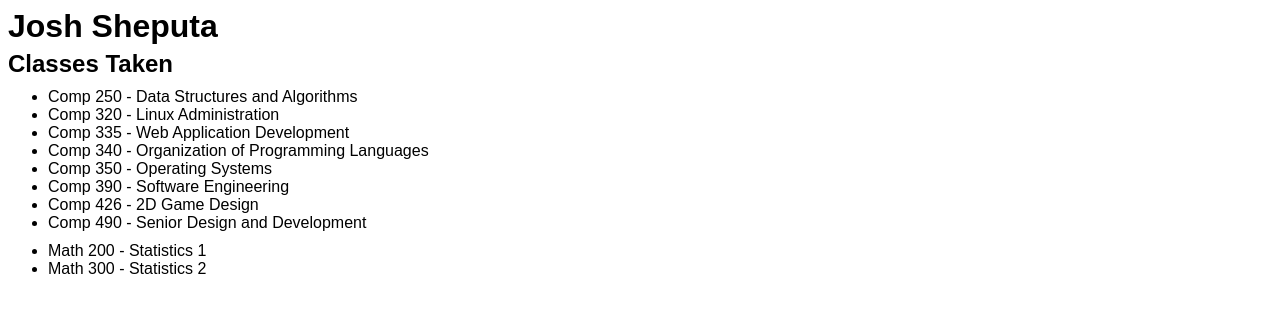
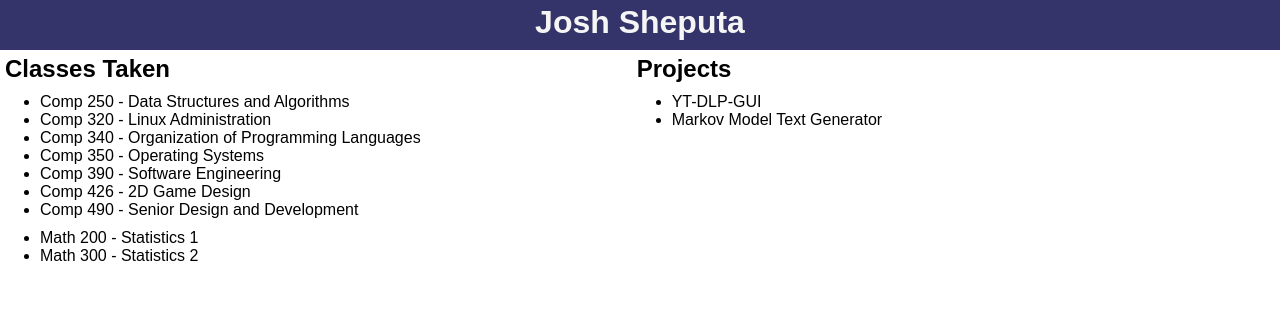
Before and after one commit to Teknicallity/teknicallity.github.io, a plain HTML site: page index.html in a window 1280 px wide. Drawn offline with Linux system fonts and the light colour scheme.

Commit message:
Added projects section

```diff
--- a/index.html
+++ b/index.html
@@ -6,12 +6,16 @@
         <link rel="stylesheet" href="stylesheets/index.css">
     </head>
     <body>
+        <div class="main-header">
             <h1>Josh Sheputa</h1>
+        </div>
+        <div class="main-content">
+            <div class="classes-taken">
                 <h2>Classes Taken</h2>
                 <ul>
                     <li>Comp 250 - Data Structures and Algorithms</li>
                     <li>Comp 320 - Linux Administration</li>
-            <li>Comp 335 - Web Application Development</li>
+                    <!-- <li>Comp 335 - Web Application Development</li> -->
                     <li>Comp 340 - Organization of Programming Languages</li>
                     <li>Comp 350 - Operating Systems</li>
                     <li>Comp 390 - Software Engineering</li>
@@ -22,5 +26,14 @@
                     <li>Math 200 - Statistics 1</li>
                     <li>Math 300 - Statistics 2</li>
                 </ul>
+            </div>
+            <div class="projects">
+                <h2>Projects</h2>
+                <ul>
+                    <li>YT-DLP-GUI</li>
+                    <li>Markov Model Text Generator</li>
+                </ul>
+            </div>
+        </div>
     </body>
 </html>
--- a/stylesheets/index.css
+++ b/stylesheets/index.css
@@ -1,15 +1,35 @@
 body{
     font-family: Arial, Helvetica, sans-serif;
+    margin: 0px;
+}
+.main-header{
+    margin: 0px;
+    background-color: rgb(52, 52, 106);
+    height: 50px;
+    display: block;
 }
 h1{
-    margin-top: 5px;
-    margin-bottom: 5px;
+    margin-top: 0px;
+    margin-bottom: 0px;
+    text-align: center;
+    color: whitesmoke;
+    line-height: 45px;
 }
 h2{
     margin-top: 5px;
     margin-bottom: 5px;
+    margin-left: 5px;
 }
 ul{
     margin-top: 10px;
     margin-bottom: 10px;
 }
+.main-content{
+    display: block;
+}
+.classes-taken,
+.projects{
+    vertical-align: text-top;
+    display: inline-block;
+    width: 49%;
+}
```
Lines whose indentation alone changed are shown as unchanged.
